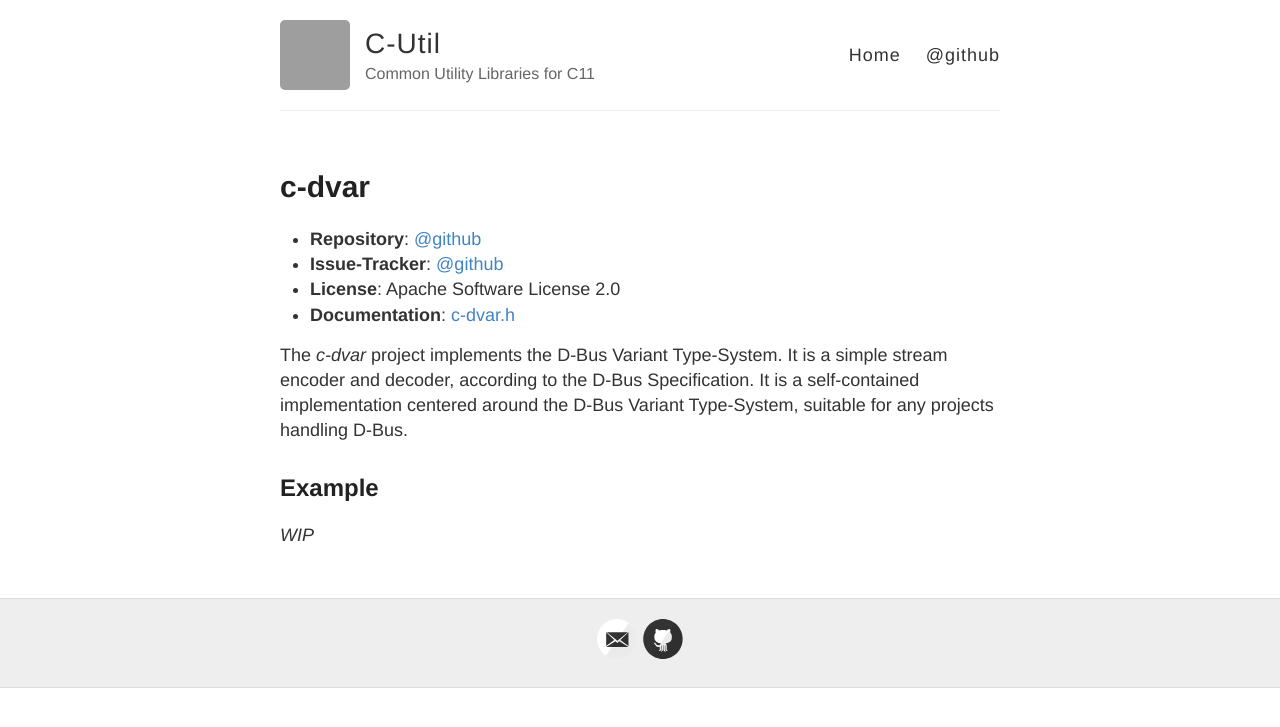
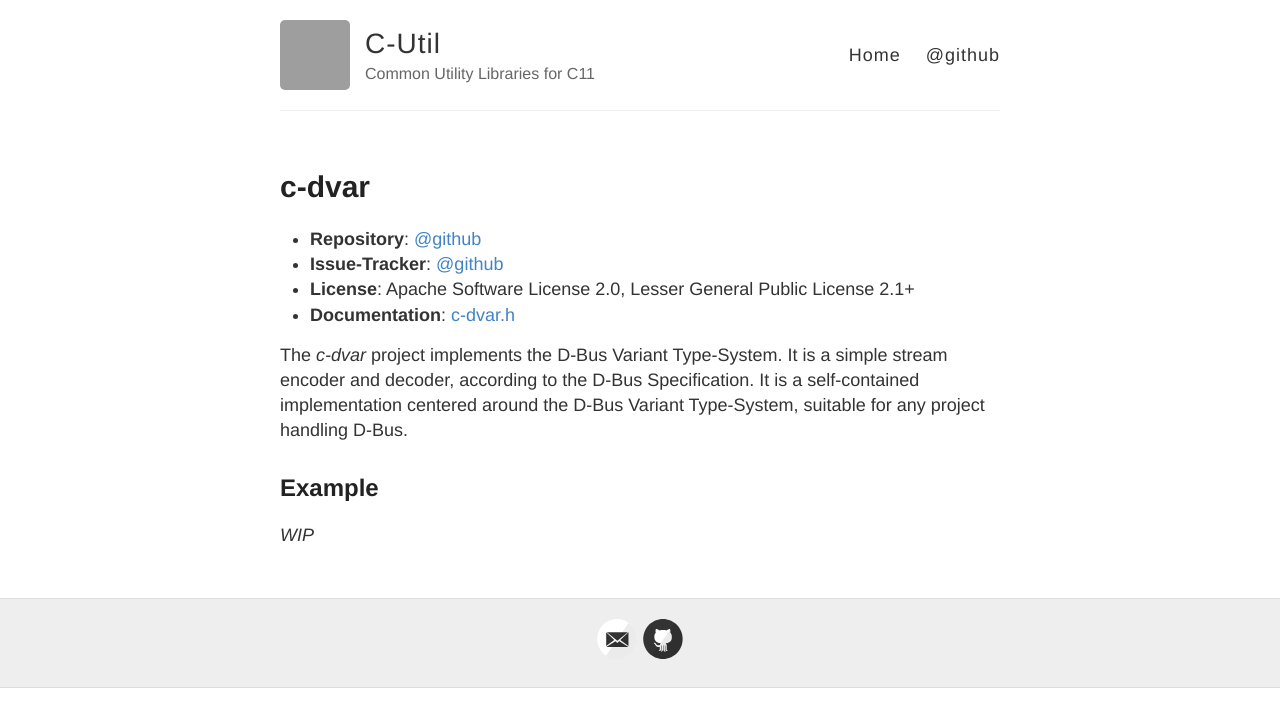
Before and after one commit to c-util/c-util.github.io, a Jekyll site: the page built from _posts/0000-01-01-c-dvar.md, in a window 1280 px wide. Shown: the top 727 px of the page. Built offline with Jekyll 4.4.1, drawn with Linux system fonts in a browser that asks for light colours; grey boxes are pictures that could not be loaded.

Commit message:
posts: sync with repositories
The short-descriptions and licenses of the c-util repositories were
changed. Sync the description to the recent updates.

Signed-off-by: David Herrmann <dh.herrmann@gmail.com>

```diff
--- a/_posts/0000-01-01-c-dvar.md
+++ b/_posts/0000-01-01-c-dvar.md
@@ -2,13 +2,13 @@
 layout: post
 title: c-dvar
 description: D-Bus Variant Type-System
-license: Apache Software License 2.0
+license: Apache Software License 2.0, Lesser General Public License 2.1+
 documentation: "<a href=\"https://github.com/c-util/c-dvar/blob/master/src/c-dvar.h\">c-dvar.h</a>"
 ---
 The *c-dvar* project implements the D-Bus Variant Type-System. It is a simple
 stream encoder and decoder, according to the D-Bus Specification. It is a
 self-contained implementation centered around the D-Bus Variant Type-System,
-suitable for any projects handling D-Bus.
+suitable for any project handling D-Bus.
 
 ## Example
 
```
Also changed, not shown: _posts/0000-01-01-c-rbtree.md (+1 -1 lines), _posts/0000-01-01-c-siphash.md (+2 -2 lines), _posts/0000-01-01-c-utf8.md (+2 -2 lines).
